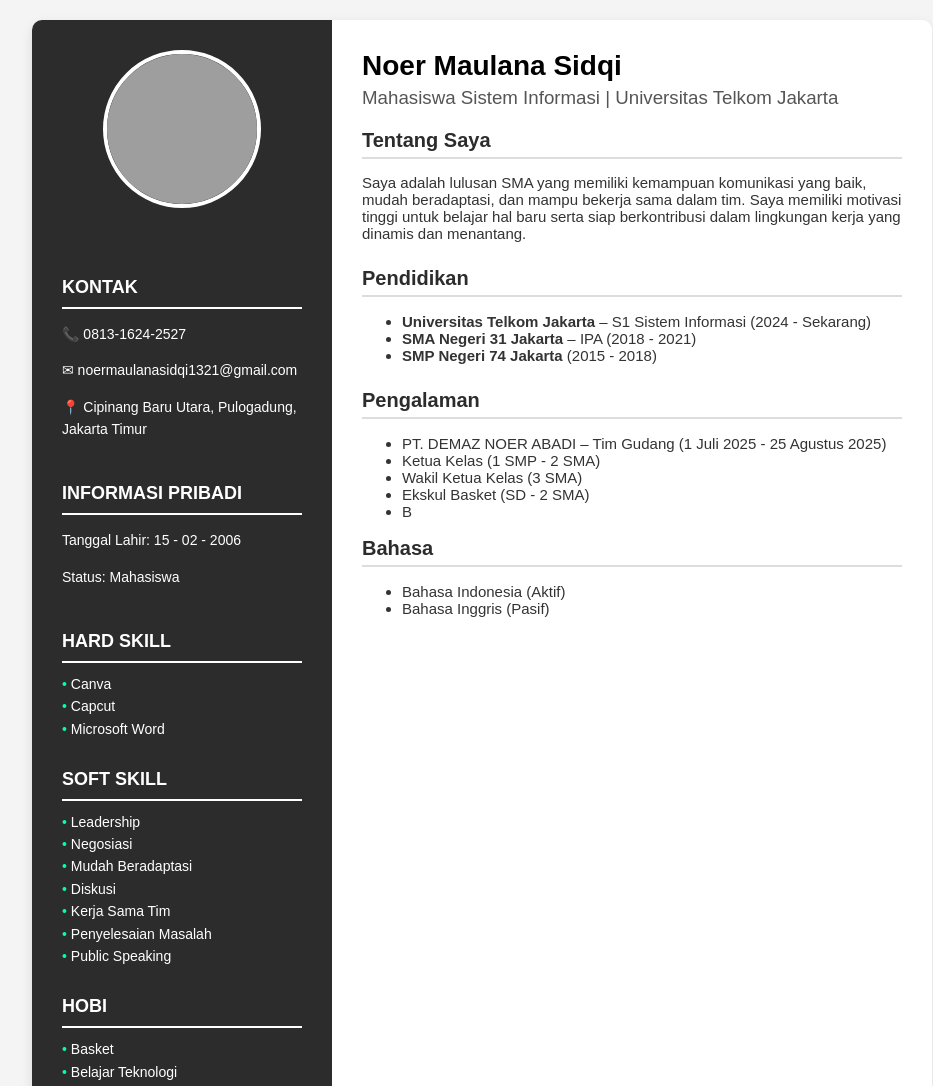
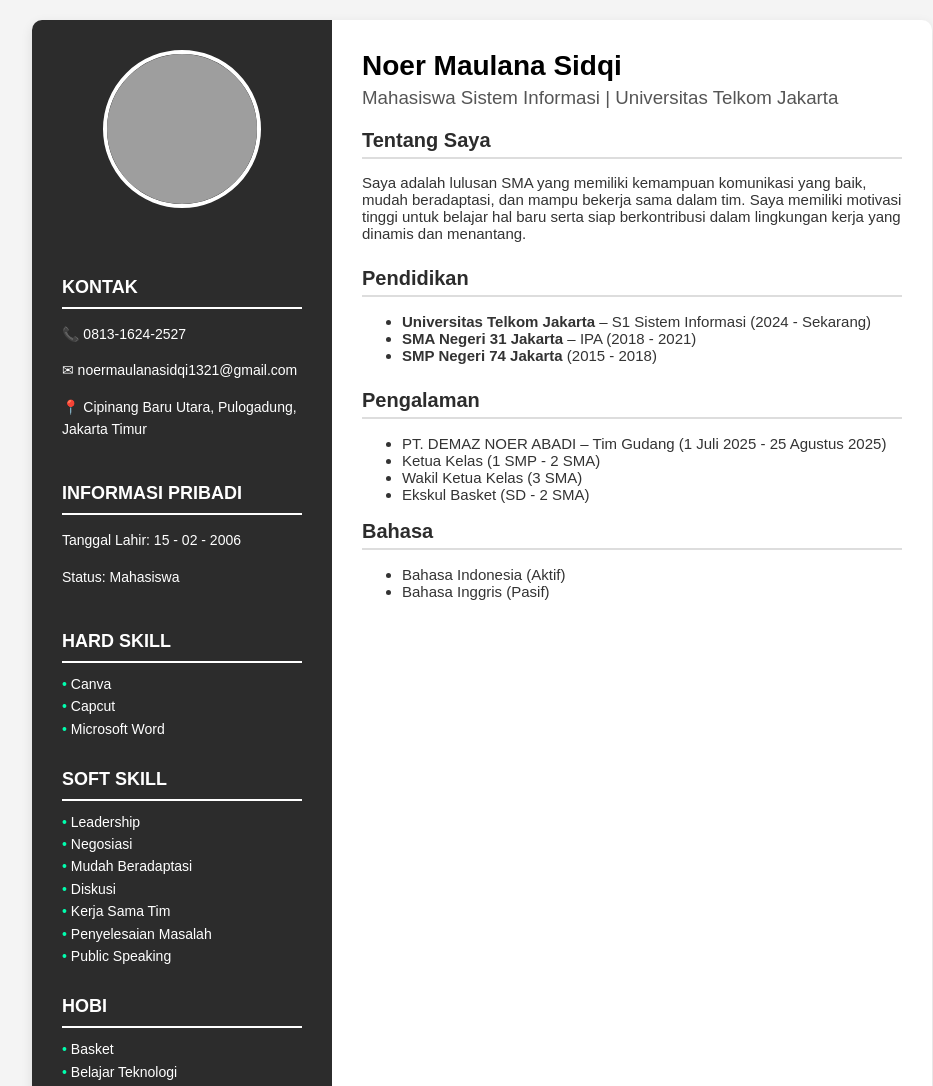
Before and after one commit to noermaulanasidqi/CV-html, a plain HTML site: page index.html in a window 1280 px wide. Shown: the top 1086 px of the page, without its empty margins (158-1091 px from the left). Drawn offline with Linux system fonts and the light colour scheme; grey boxes are pictures that could not be loaded.

Commit message:
index.html

```diff
--- a/index.html
+++ b/index.html
@@ -80,7 +80,6 @@
           <li>Ketua Kelas (1 SMP - 2 SMA)</li>
           <li>Wakil Ketua Kelas (3 SMA)</li>
           <li>Ekskul Basket (SD - 2 SMA)</li>
-          <li>B</li>
           </ul>
 
       <div class="section">
```
